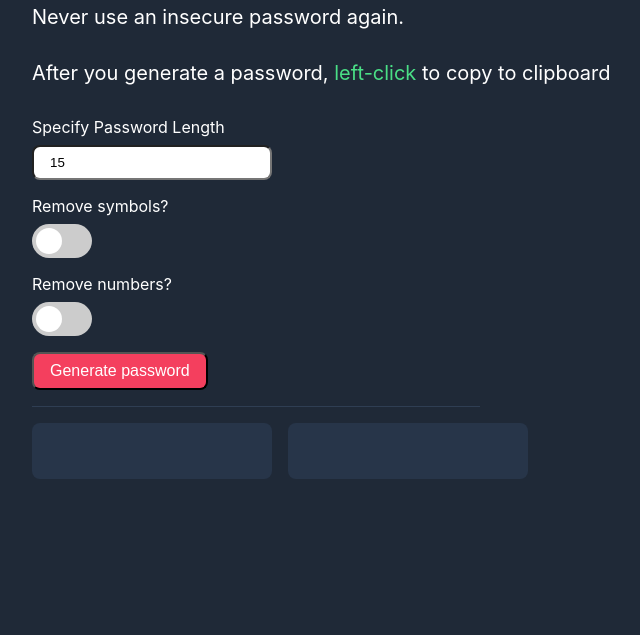
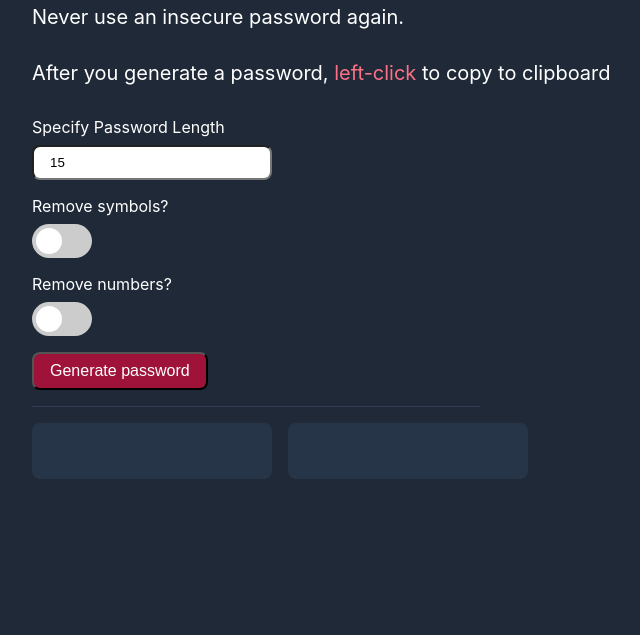
Before and after one commit to Naswade21/Password-Generator, a plain HTML site: page index.html in a window 1280 px wide. Shown: the part 165-800 px from the top of the page, without its empty margins (24-664 px from the left). Drawn offline with Linux system fonts and the light colour scheme.

Commit message:
Changed colors(again)

```diff
--- a/style.css
+++ b/style.css
@@ -40,14 +40,14 @@ h1{
 }
 
 .green-text{
-    color: #4ADF86;
+    color: #FB7185;
 }
 
 .gen-p{
     display: flex;
     justify-content: center;
     align-items: center;
-    color: #E11D48;
+    color: #FDA4AF;
     font-weight: medium;
     background-color: #273549;
     width: 13rem;
@@ -68,7 +68,7 @@ h1{
 button{
     font-size: 1rem;
     padding: .5rem 1rem .5rem 1rem;
-    background-color: #F43F5E;
+    background-color: #9F1239;
     color: white;
     border-radius: .5rem;
     cursor: pointer;
```
